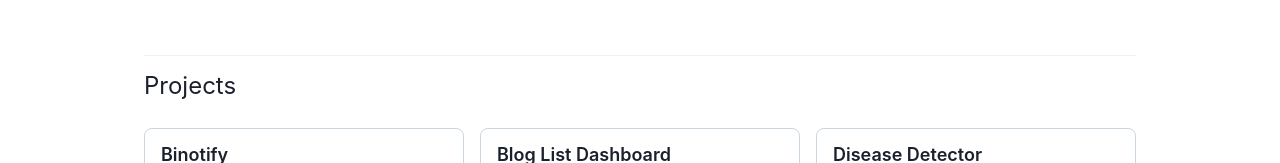
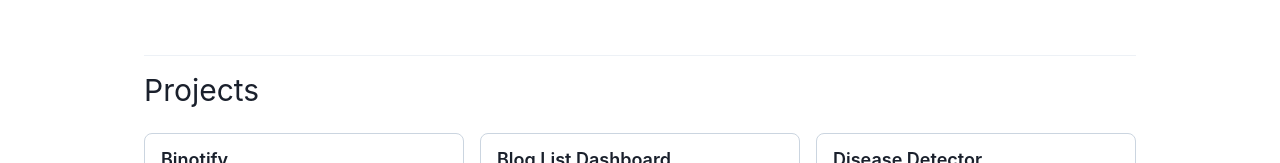
Before and after one commit to ranjabi/fikriranjabi.com, a Next.js app: page / in a window 1280 px wide. Shown: the part 170-333 px from the top of the page. Built offline with nearby package versions, Linux system fonts and the light colour scheme.

Commit message:
style: projects title

```diff
--- a/src/components/Projects.tsx
+++ b/src/components/Projects.tsx
@@ -11,10 +11,10 @@ const Projects = ({ projects }: { projects: ProjectItemProps[] }) => {
       transition={{ duration: 1 }}
     >
       <Flex id="#projects" flexDirection={"column"}>
-        <Text fontSize="2xl" mt="3">
+        <Text fontSize="3xl" mt="3">
           Projects
         </Text>
-        <SimpleGrid columns={[1, null, 2, null, 3]} spacing="4" mt="6">
+        <SimpleGrid columns={[1, null, 2, null, 3]} spacing="4" mt="5">
           {projects.map((project, index) => (
             <ProjectItem key={index} {...project} />
           ))}
```
